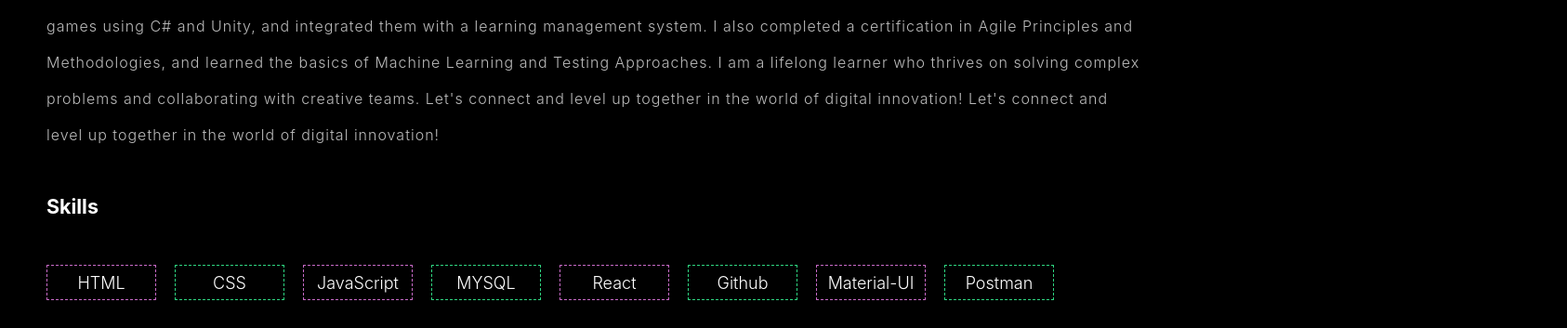
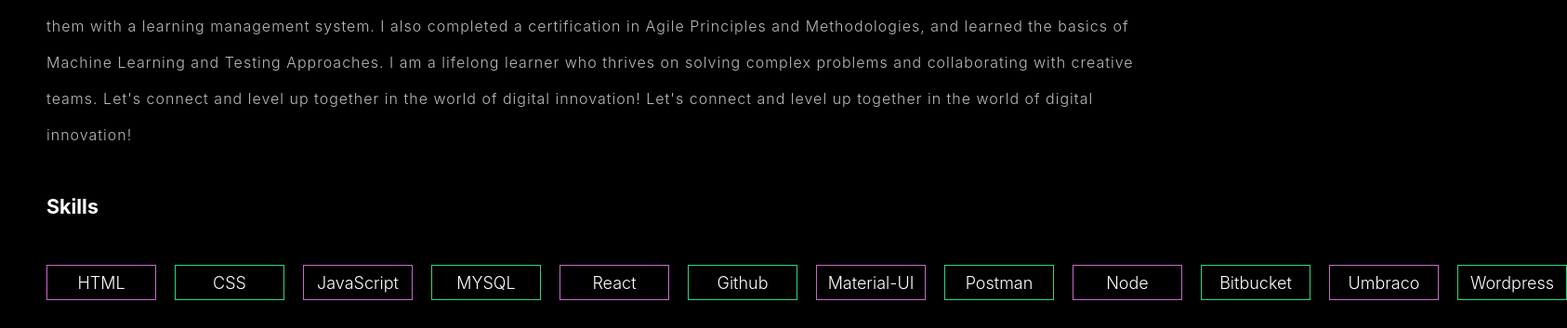
Before and after one commit to PritamMaharjan86/portfolio-react, a React (Create React App) app: page / in a window 1280 px wide. Shown: the part 1131-1484 px from the top of the page at 93% size, 1686 px wide, since content can reach past the window. Built offline with nearby package versions, Linux system fonts and the light colour scheme.

Commit message:
update css

```diff
--- a/src/App.css
+++ b/src/App.css
@@ -4,8 +4,6 @@
 
 .App {
   text-align: center;
-
-
 }
 
 .App-logo {
@@ -69,6 +67,7 @@
 
 .about-me
 {
+
   color: var(--text);
   font-size: 16px;
   line-height: 1.6;
@@ -79,6 +78,7 @@
 
 .about-container
 {
+  width:1200px;
   margin-top: 100px;
   text-align: left;
   margin-left: 50px;
@@ -90,6 +90,5 @@
 {
   display: flex;
   flex-direction: row;
-  justify-content: left;
   gap: 20px;
 }
--- a/src/App.js
+++ b/src/App.js
@@ -84,29 +84,41 @@
           Let's connect and level up together in the world of digital innovation! Let's connect and level up together in the world of digital innovation!</span>
         <h6 style={{ color: 'white' }}>Skills</h6>
         <div className='skill'>
-        <Box component="section" sx={{ p: 1, border: '1px dashed #c86ac7', height:'20px' , width:'100px', color:'white', fontSize:'18px', textAlign:'center', fontWeight:'300'}}>
+        <Box component="section" sx={{ p: 1, border: '1px solid #c86ac7', height:'20px' , minWidth:'100px', color:'white', fontSize:'18px', textAlign:'center', fontWeight:'300'}}>
           HTML
         </Box>
-        <Box component="section" sx={{ p: 1, border: '1px dashed #2ed681', height:'20px' , width:'100px', color:'white', fontSize:'18px', textAlign:'center', fontWeight:'300'}}>
+        <Box component="section" sx={{ p: 1, border: '1px solid #2ed681', height:'20px' , minWidth:'100px', color:'white', fontSize:'18px', textAlign:'center', fontWeight:'300'}}>
           CSS
         </Box>
-        <Box component="section" sx={{ p: 1, border: '1px dashed  #c86ac7', height:'20px' , width:'100px', color:'white', fontSize:'18px', textAlign:'center', fontWeight:'300'}}>
+        <Box component="section" sx={{ p: 1, border: '1px solid  #c86ac7', height:'20px' , minWidth:'100px', color:'white', fontSize:'18px', textAlign:'center', fontWeight:'300'}}>
           JavaScript
         </Box>
-        <Box component="section" sx={{ p: 1, border: '1px dashed #2ed681', height:'20px' , width:'100px', color:'white', fontSize:'18px', textAlign:'center', fontWeight:'300'}}>
+        <Box component="section" sx={{ p: 1, border: '1px solid #2ed681', height:'20px' , minWidth:'100px', color:'white', fontSize:'18px', textAlign:'center', fontWeight:'300'}}>
           MYSQL
         </Box>
-        <Box component="section" sx={{ p: 1, border: '1px dashed  #c86ac7', height:'20px' , width:'100px', color:'white', fontSize:'18px', textAlign:'center', fontWeight:'300'}}>
+        <Box component="section" sx={{ p: 1, border: '1px solid  #c86ac7', height:'20px' , minWidth:'100px', color:'white', fontSize:'18px', textAlign:'center', fontWeight:'300'}}>
           React
         </Box>
-        <Box component="section" sx={{ p: 1, border: '1px dashed #2ed681', height:'20px' , width:'100px', color:'white', fontSize:'18px', textAlign:'center', fontWeight:'300'}}>
+        <Box component="section" sx={{ p: 1, border: '1px solid #2ed681', height:'20px' , minWidth:'100px', color:'white', fontSize:'18px', textAlign:'center', fontWeight:'300'}}>
           Github
         </Box>
-        <Box component="section" sx={{ p: 1, border: '1px dashed  #c86ac7', height:'20px' , width:'100px', color:'white', fontSize:'18px', textAlign:'center', fontWeight:'300'}}>
+        <Box component="section" sx={{ p: 1, border: '1px solid  #c86ac7', height:'20px' , minWidth:'100px', color:'white', fontSize:'18px', textAlign:'center', fontWeight:'300'}}>
           Material-UI
         </Box>
-        <Box component="section" sx={{ p: 1, border: '1px dashed #2ed681', height:'20px' , width:'100px', color:'white', fontSize:'18px', textAlign:'center', fontWeight:'300'}}>
+        <Box component="section" sx={{ p: 1, border: '1px solid #2ed681', height:'20px' , minWidth:'100px', color:'white', fontSize:'18px', textAlign:'center', fontWeight:'300'}}>
           Postman
+        </Box>
+        <Box component="section" sx={{ p: 1, border: '1px solid #c86ac7', height:'20px' , minWidth:'100px', color:'white', fontSize:'18px', textAlign:'center', fontWeight:'300'}}>
+          Node
+        </Box>
+        <Box component="section" sx={{ p: 1, border: '1px solid #2ed681', height:'20px' , minWidth:'100px', color:'white', fontSize:'18px', textAlign:'center', fontWeight:'300'}}>
+          Bitbucket
+        </Box>
+        <Box component="section" sx={{ p: 1, border: '1px solid #c86ac7', height:'20px' , minWidth:'100px', color:'white', fontSize:'18px', textAlign:'center', fontWeight:'300'}}>
+          Umbraco
+        </Box>
+        <Box component="section" sx={{ p: 1, border: '1px solid #2ed681', height:'20px' , minWidth:'100px', color:'white', fontSize:'18px', textAlign:'center', fontWeight:'300'}}>
+          Wordpress
         </Box>
         </div>
       </div>
```
